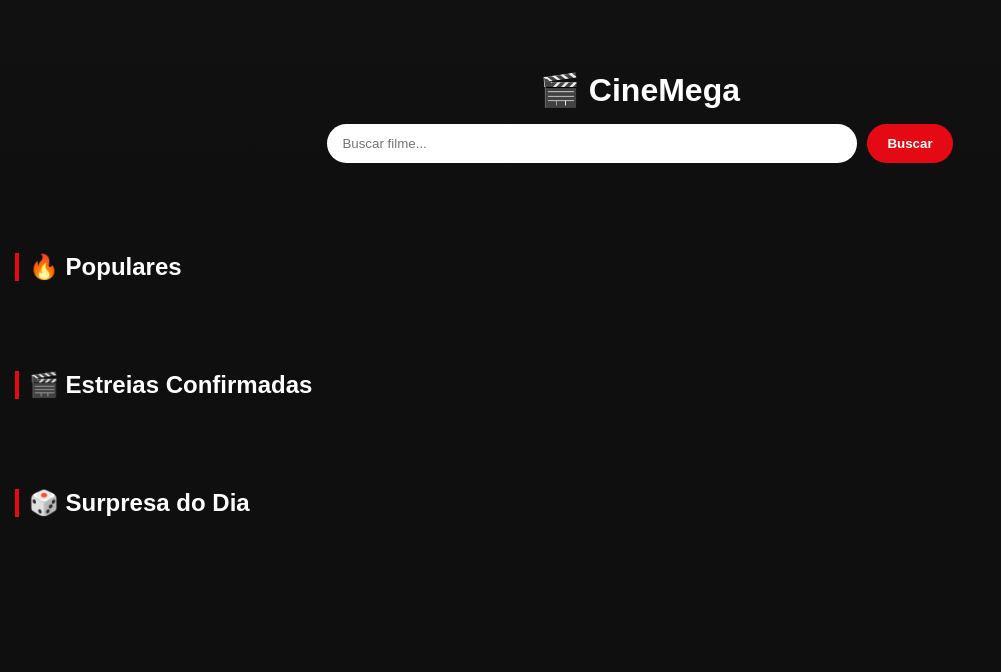
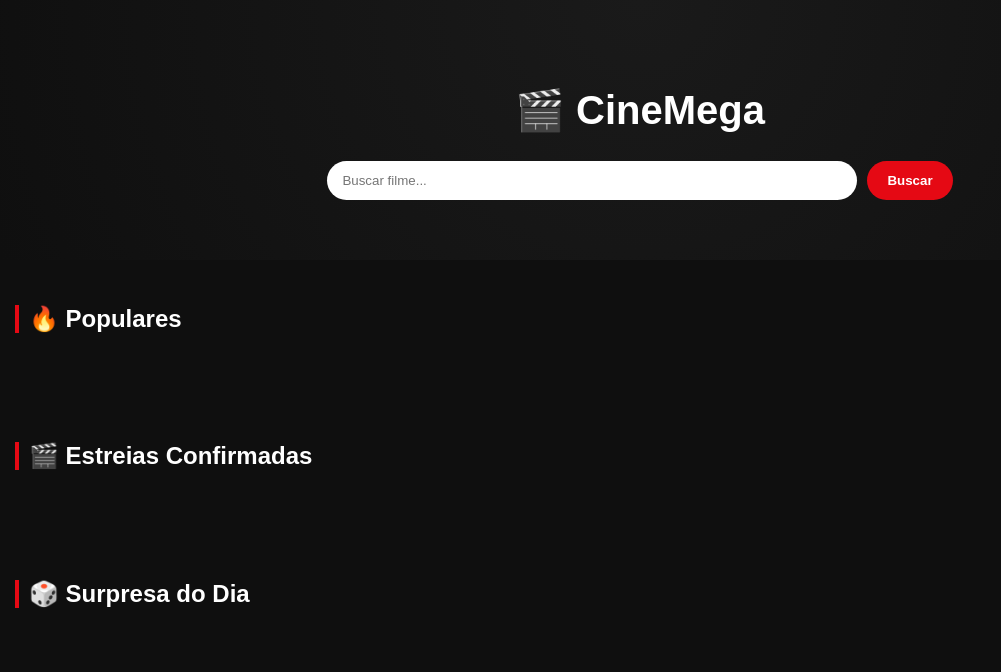
Before and after one commit to rafflores17-prog/cine-web-static, a Flask app: page / in a window 1280 px wide. Shown: the top 672 px of the page, without its empty margins (0-1001 px from the left). Run offline with Flask 3, Linux system fonts and the light colour scheme; data that the repository does not hold is empty.

Commit message:
Update styles and structure in index.html

```diff
--- a/templates/index.html
+++ b/templates/index.html
@@ -17,12 +17,12 @@ body {
 /* HERO */
 .hero {
   text-align:center;
-  padding:50px 20px;
-  background:linear-gradient(to bottom, #111, #0f0f0f);
+  padding:60px 20px;
+  background:radial-gradient(circle at top, #1a1a1a, #0f0f0f);
 }
 
 .hero h1 {
-  margin-bottom:15px;
+  font-size:2.5rem;
 }
 
 /* SEARCH */
@@ -31,6 +31,7 @@ form {
   justify-content:center;
   gap:10px;
   flex-wrap:wrap;
+  margin-top:15px;
 }
 
 input {
@@ -48,31 +49,28 @@ button {
   border:none;
   background:#e50914;
   color:white;
-  cursor:pointer;
   font-weight:bold;
 }
 
-/* SEÇÃO */
+/* SEÇÕES */
 .section {
-  padding:20px 15px;
+  padding:25px 15px;
 }
 
 .section h2 {
   border-left:4px solid #e50914;
   padding-left:10px;
-  margin-bottom:10px;
 }
 
 /* CARROSSEL */
 .row {
   display:flex;
   overflow-x:auto;
-  gap:12px;
+  gap:14px;
   padding:10px 5px;
   scroll-snap-type:x mandatory;
 }
 
-/* ESCONDE SCROLLBAR */
 .row::-webkit-scrollbar {
   display:none;
 }
@@ -82,12 +80,12 @@ button {
   min-width:150px;
   max-width:150px;
   scroll-snap-align:start;
+  transition:0.3s;
   text-align:center;
-  transition:0.3s;
 }
 
 .card:hover {
-  transform:scale(1.05);
+  transform:scale(1.08);
 }
 
 .card img {
@@ -95,11 +93,10 @@ button {
   height:220px;
   object-fit:cover;
   border-radius:12px;
-  box-shadow:0 8px 20px rgba(0,0,0,0.5);
 }
 
 .card p {
-  font-size:14px;
+  font-size:13px;
   margin-top:6px;
   white-space:nowrap;
   overflow:hidden;
@@ -120,7 +117,7 @@ button {
 
   <form method="GET">
     <input name="q" placeholder="Buscar filme...">
-    <button type="submit">Buscar</button>
+    <button>Buscar</button>
   </form>
 </div>
 
```
